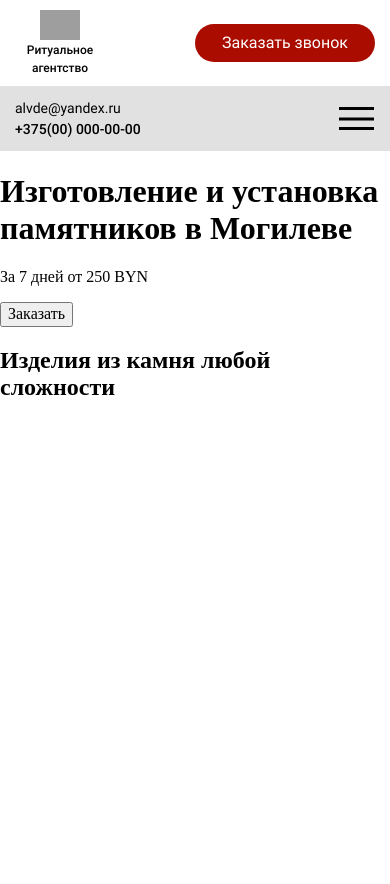
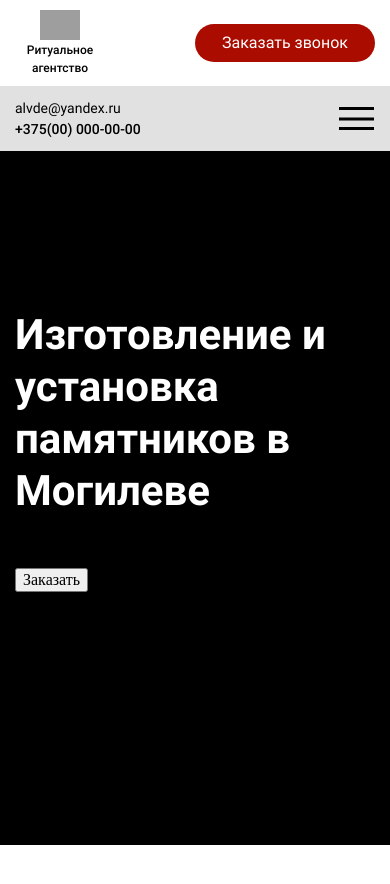
Before and after one commit to alvde-site/funeral-services-react, a React app: page / in a window 390 px wide. Shown: the top 884 px of the page. Built offline with nearby package versions, Linux system fonts and the light colour scheme; grey boxes are pictures that could not be loaded.

Commit message:
Добавить стили для advertisement__content

```diff
--- a/src/components/App/Main/Advertisement/Advertisement.css
+++ b/src/components/App/Main/Advertisement/Advertisement.css
@@ -0,0 +1,50 @@
+.advertisement {
+  padding: 158px 0;
+  background: url("https://0622203.demo1.siteimperium.com/images/design/1.png") center/cover no-repeat;
+}
+
+.advertisement__content {
+  box-sizing: border-box;
+  max-width: 1110px;
+  margin: 0 auto;
+  padding: 0 15px;
+}
+
+.advertisement__title {
+  font-family: 'Roboto', Arial, Helvetica, sans-serif;
+  font-style: normal;
+  font-weight: 600;
+  font-size: 42px;
+  line-height: 52px;
+  color: #fff;
+  max-width: 540px;
+  margin: 0;
+}
+
+@media (max-width: 1200px){
+  .advertisement__content {
+      max-width: 930px;
+  }
+}
+
+@media (max-width: 992px) {
+  .advertisement__content {
+    max-width: 720px;
+  }
+}
+
+@media (max-width: 768px) {
+  .advertisement {
+    background: #000;
+  }
+
+  .advertisement__content {
+    max-width: 510px;
+  }
+}
+
+@media (max-width: 575px) {
+  .advertisement__content {
+    width: 100%;
+  }
+}
--- a/src/pages/index.css
+++ b/src/pages/index.css
@@ -7,6 +7,7 @@
 /* main */
 @import url(../components/App/Main/Main.css);
 @import url(../components/App/Main/Topnav/Topnav.css);
+@import url(../components/App/Main/Advertisement/Advertisement.css);
 /* footer */
 /* popups */
 @import url(../components/App/HandleFeedbackPopup/HandleFeedbackPopup.css);
```
